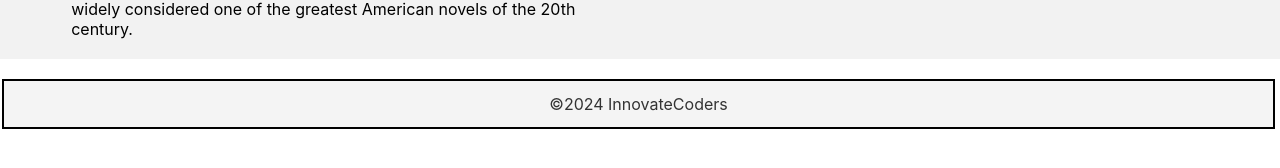
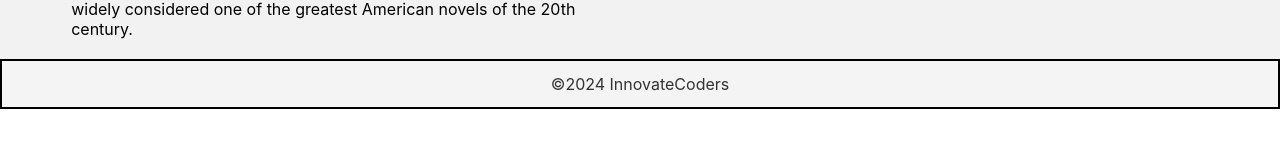
Before and after one commit to paranietharan/library-management-system-web-application, a React (Create React App) app: page /book/1 in a window 1280 px wide. Shown: the part 562-730 px from the top of the page. Built offline with nearby package versions, Linux system fonts and the light colour scheme; a web font is replaced by a local one.

Commit message:
Publish article chnaged

```diff
--- a/src/Components/LibraryFooter.js
+++ b/src/Components/LibraryFooter.js
@@ -16,13 +16,13 @@ const footerStyle = {
     // position: 'fixed',
     left: '0',
     bottom: '0',
-    width: 'calc(100% - 7px)',
+    width: 'calc(100%)',
     height: '50px',
     display: 'flex',
     justifyContent: 'center', // Horizontal centering
     alignItems: 'center', // Vertical centering
     border: '2px solid black',
-    margin: '20px 5px 2px 2px',
+    //margin: '20px 5px 2px 2px',
 }
 
 export default Footer;
--- a/src/Pages/MyProfile.js
+++ b/src/Pages/MyProfile.js
@@ -5,6 +5,7 @@ import ProfileCard from "../Components/ProfileCard";
 import ArticleSummaryProfile from "../Components/ArticleSummaryProfile";
 import styles from "./style/MyProfile.module.css";
 import axios from "axios";
+import Footer from "../Components/LibraryFooter";
 
 function MyProfile() {
   const [articles, setArticles] = useState([]);
@@ -49,7 +50,7 @@ function MyProfile() {
           ))}
         </div>
       </div>
-      <CustomFooter />
+      <Footer />
     </div>
   );
 }
--- a/src/Pages/PublishArticles.js
+++ b/src/Pages/PublishArticles.js
@@ -7,6 +7,8 @@ function ArticleForm() {
     const [image, setImage] = useState(null);
     const [heading, setHeading] = useState('');
     const [body, setBody] = useState('');
+
+    const author_id = 'sampleUserID'; // Example author ID
 
     const handleImageChange = (e) => {
         const selectedImage = e.target.files[0];
@@ -23,7 +25,7 @@ function ArticleForm() {
         const formData = new FormData();
         formData.append('title', heading);
         formData.append('body', body);
-        formData.append('authorId', '1');// Hardcoded for now
+        formData.append('authorId', author_id);
 
         if (image) {
             formData.append('articleImg', image);
```
